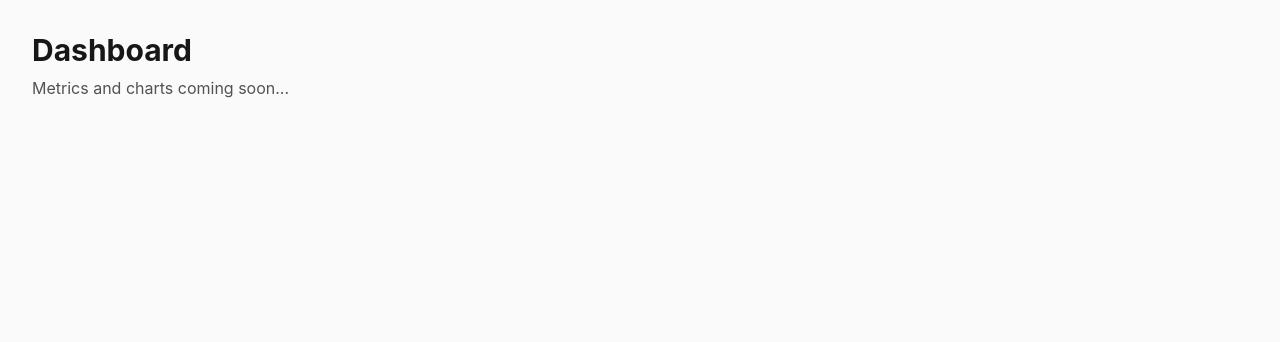
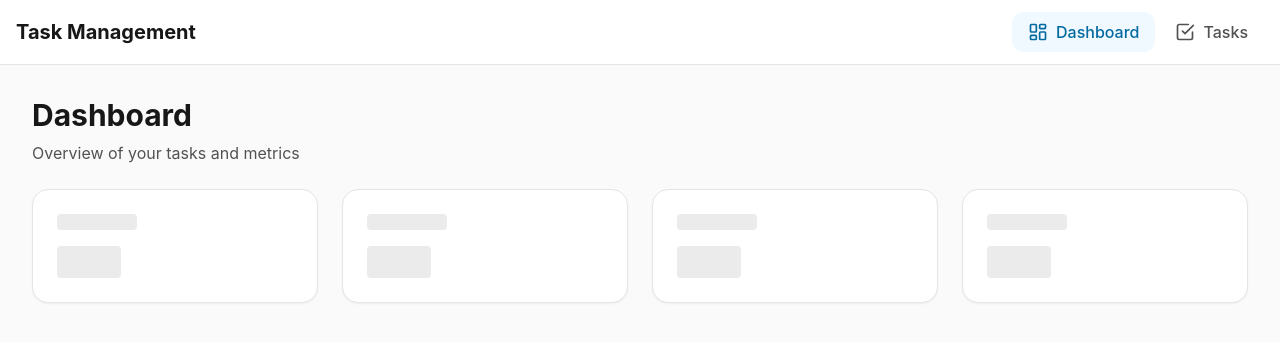
Before and after one commit to alyzidan/Adree_project, a React app in the folder task-management-app/: page /dashboard in a window 1280 px wide. Shown: the top 342 px of the page. Built offline with nearby package versions, Linux system fonts and the light colour scheme; the HTML template or start-up script is replaced by a standard one.

Commit message:
feat: add layout components

```diff
--- a/task-management-app/package.json
+++ b/task-management-app/package.json
@@ -13,6 +13,7 @@
     "format:check": "prettier --check \"src/**/*.{ts,tsx,css}\""
   },
   "dependencies": {
+    "lucide-react": "^0.344.0",
     "react": "^18.3.1",
     "react-dom": "^18.3.1",
     "react-router-dom": "^6.22.0"
--- a/task-management-app/src/App.tsx
+++ b/task-management-app/src/App.tsx
@@ -1,30 +1,20 @@
 import { Suspense } from 'react'
 import { BrowserRouter, useRoutes } from 'react-router-dom'
 import { routes } from '@/routes'
-
-// Loading fallback component
-function LoadingFallback() {
-  return (
-    <div className="flex min-h-screen items-center justify-center">
-      <div className="text-center">
-        <div className="h-12 w-12 animate-spin rounded-full border-4 border-primary-200 border-t-primary-600"></div>
-        <p className="mt-4 text-neutral-600">Loading...</p>
-      </div>
-    </div>
-  )
-}
+import { LoadingFallback } from './components/shared/LoadingFallback'
+import PageLayout from '@/components/layout/PageLayout'
 
 // Routes wrapper
-function AppRoutes() {
-  return useRoutes(routes)
-}
+const AppRoutes: React.FC = () => useRoutes(routes)
 
 function App() {
   return (
     <BrowserRouter>
-      <Suspense fallback={<LoadingFallback />}>
-        <AppRoutes />
-      </Suspense>
+      <PageLayout>
+        <Suspense fallback={<LoadingFallback />}>
+          <AppRoutes />
+        </Suspense>
+      </PageLayout>
     </BrowserRouter>
   )
 }
--- /dev/null
+++ b/task-management-app/src/components/layout/Container.tsx
@@ -0,0 +1,16 @@
+import { ReactNode } from 'react'
+
+interface ContainerProps {
+  children: ReactNode
+  className?: string
+}
+
+function Container({ children, className = '' }: ContainerProps) {
+  return (
+    <div className={`container mx-auto px-4 sm:px-6 lg:px-8 ${className}`}>
+      {children}
+    </div>
+  )
+}
+
+export default Container
--- /dev/null
+++ b/task-management-app/src/components/layout/Header.tsx
@@ -0,0 +1,54 @@
+import { Link, useLocation } from 'react-router-dom'
+import { LayoutDashboard, CheckSquare } from 'lucide-react'
+import { APP_NAME, NAV_ITEMS } from '@/lib/constants'
+
+const iconMap = {
+  LayoutDashboard,
+  CheckSquare,
+}
+
+function Header() {
+  const location = useLocation()
+
+  return (
+    <header className="border-b border-neutral-200 bg-white">
+      <div className="container mx-auto px-4">
+        <div className="flex h-16 items-center justify-between">
+          <Link
+            to="/"
+            className="text-xl font-bold text-neutral-900 transition-colors hover:text-primary-600"
+          >
+            {APP_NAME}
+          </Link>
+
+          <nav className="flex gap-1">
+            {NAV_ITEMS.map((item) => {
+              const Icon = iconMap[item.icon as keyof typeof iconMap]
+              const isActive = location.pathname === item.path
+
+              return (
+                <Link
+                  key={item.path}
+                  to={item.path}
+                  className={`
+                    flex items-center gap-2 rounded-lg px-4 py-2 font-medium transition-colors
+                    ${
+                      isActive
+                        ? 'bg-primary-50 text-primary-700'
+                        : 'text-neutral-600 hover:bg-neutral-100 hover:text-neutral-900'
+                    }
+                  `}
+                >
+                  <Icon className="h-5 w-5" />
+                  <span>{item.name}</span>
+                </Link>
+              )
+            })}
+          </nav>
+        </div>
+      </div>
+    </header>
+  )
+}
+
+export default Header
--- /dev/null
+++ b/task-management-app/src/components/layout/PageLayout.tsx
@@ -0,0 +1,17 @@
+import { ReactNode } from 'react'
+import Header from './Header'
+
+interface PageLayoutProps {
+  children: ReactNode
+}
+
+function PageLayout({ children }: PageLayoutProps) {
+  return (
+    <div className="min-h-screen bg-neutral-50">
+      <Header />
+      <main className="py-8">{children}</main>
+    </div>
+  )
+}
+
+export default PageLayout
--- /dev/null
+++ b/task-management-app/src/components/shared/LoadingFallback.tsx
@@ -0,0 +1,10 @@
+export function LoadingFallback() {
+  return (
+    <div className="flex min-h-screen items-center justify-center">
+      <div className="text-center">
+        <div className="size-12 animate-spin rounded-full border-4 border-primary-200 border-t-primary-600" />
+        <p className="mt-4 text-neutral-600">Loading...</p>
+      </div>
+    </div>
+  )
+}
--- a/task-management-app/src/features/dashboard/DashboardPage.tsx
+++ b/task-management-app/src/features/dashboard/DashboardPage.tsx
@@ -1,9 +1,30 @@
+import Container from '@/components/layout/Container'
+
 function DashboardPage() {
   return (
-    <div className="p-8">
-      <h1 className="text-3xl font-bold text-neutral-900">Dashboard</h1>
-      <p className="mt-2 text-neutral-600">Metrics and charts coming soon...</p>
-    </div>
+    <Container>
+      <div className="space-y-6">
+        <div>
+          <h1 className="text-3xl font-bold text-neutral-900">Dashboard</h1>
+          <p className="mt-2 text-neutral-600">
+            Overview of your tasks and metrics
+          </p>
+        </div>
+
+        <div className="grid grid-cols-1 gap-6 md:grid-cols-2 lg:grid-cols-4">
+          {/* Placeholder cards */}
+          {[1, 2, 3, 4].map((i) => (
+            <div
+              key={i}
+              className="rounded-xl border border-neutral-200 bg-white p-6 shadow-sm"
+            >
+              <div className="h-4 w-20 animate-pulse rounded bg-neutral-200"></div>
+              <div className="mt-4 h-8 w-16 animate-pulse rounded bg-neutral-200"></div>
+            </div>
+          ))}
+        </div>
+      </div>
+    </Container>
   )
 }
 
--- a/task-management-app/src/features/tasks/TasksPage.tsx
+++ b/task-management-app/src/features/tasks/TasksPage.tsx
@@ -1,9 +1,29 @@
+import Container from '@/components/layout/Container'
+
 function TasksPage() {
   return (
-    <div className="p-8">
-      <h1 className="text-3xl font-bold text-neutral-900">Tasks Management</h1>
-      <p className="mt-2 text-neutral-600">CRUD operations coming soon...</p>
-    </div>
+    <Container>
+      <div className="space-y-6">
+        <div className="flex items-center justify-between">
+          <div>
+            <h1 className="text-3xl font-bold text-neutral-900">Tasks</h1>
+            <p className="mt-2 text-neutral-600">
+              Manage your tasks efficiently
+            </p>
+          </div>
+          <button className="rounded-lg bg-primary-600 px-4 py-2 font-medium text-white transition-colors hover:bg-primary-700">
+            Add Task
+          </button>
+        </div>
+
+        <div className="rounded-xl border border-neutral-200 bg-white p-6 shadow-sm">
+          <p className="text-center text-neutral-500">
+            Task list coming soon...
+          </p>
+        </div>
+      </div>
+    </Container>
   )
 }
+
 export default TasksPage
--- /dev/null
+++ b/task-management-app/src/lib/constants.ts
@@ -0,0 +1,20 @@
+export const APP_NAME = 'Task Management'
+
+export const ROUTES = {
+  HOME: '/',
+  DASHBOARD: '/dashboard',
+  TASKS: '/tasks',
+} as const
+
+export const NAV_ITEMS = [
+  {
+    name: 'Dashboard',
+    path: ROUTES.DASHBOARD,
+    icon: 'LayoutDashboard',
+  },
+  {
+    name: 'Tasks',
+    path: ROUTES.TASKS,
+    icon: 'CheckSquare',
+  },
+] as const
```
Also changed, not shown: 1 other file (tests, documents, lock files or other folders).
